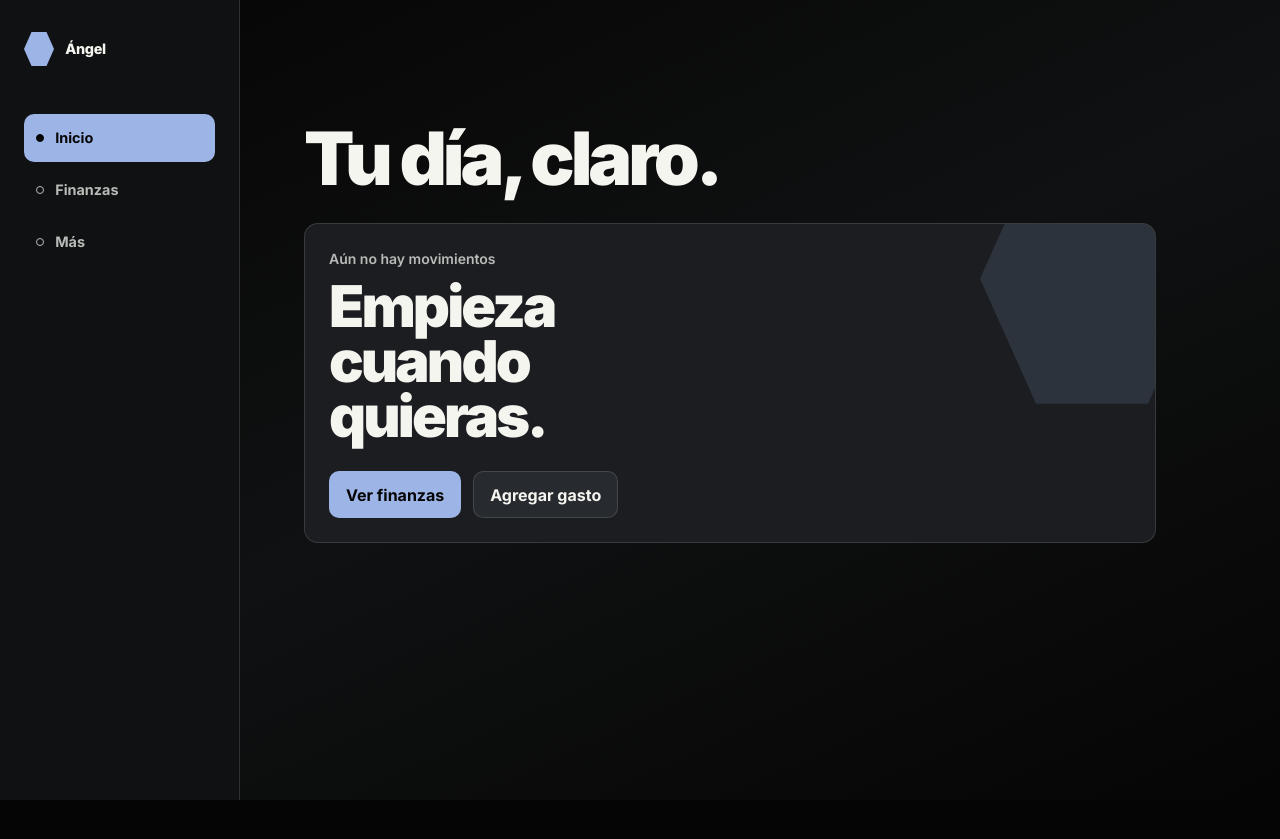
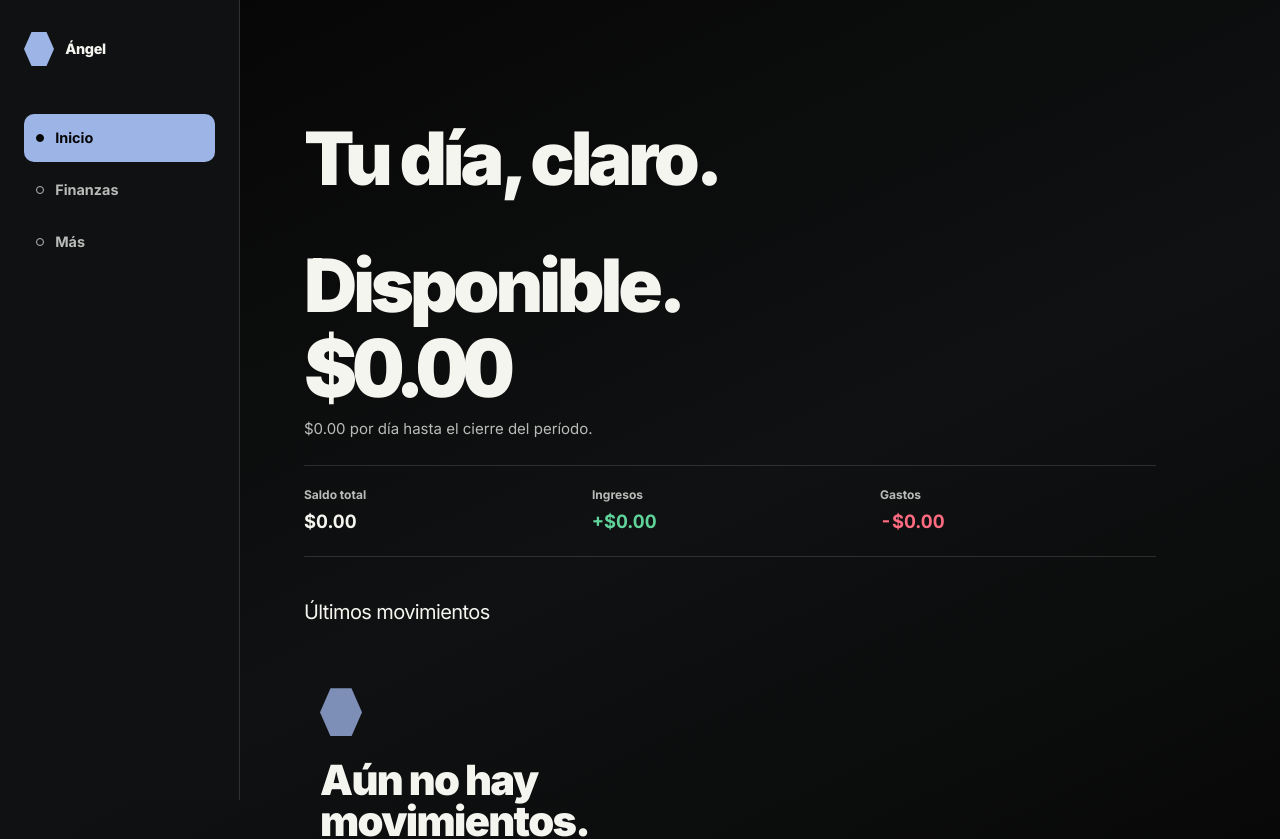
Before and after one commit to Angel-pg8/DashBoardPersonal, a React (Vite) app: page / in a window 1280 px wide. Shown: the top 839 px of the page. Before the commit the page ends 800 px from the top, so only its background shows below. Built offline with nearby package versions, Linux system fonts and the light colour scheme.

Commit message:
wip(finance): summary section draft

```diff
--- a/src/App.tsx
+++ b/src/App.tsx
@@ -1,8 +1,10 @@
 import { useEffect, useState } from 'react'
 import { BottomNav, type AppRoute, SideNav } from './components/ui/Navigation'
-import { Button } from './components/ui/Button'
 import { Card } from './components/ui/Card'
 import { Chip } from './components/ui/Chip'
+import { db } from './db/database'
+import type { Account, Budget, Category, Transaction } from './db/types'
+import { SummarySection } from './features/finance/SummarySection'
 import { resolveTone, type TonePreference } from './lib/tone'
 import { FinancePage } from './features/finance/FinancePage'
 
@@ -22,8 +24,20 @@ function readFinancePeriodStartDay(): number {
   return Number.isInteger(value) && value >= 1 && value <= 31 ? value : 1
 }
 
-function HomePage({ onFinance, onQuickEntry }: { onFinance: () => void; onQuickEntry: () => void }) {
-  return <div className="page"><h1 className="page__title">Tu día, claro.</h1><Card className="home-hero"><p className="eyeless-label">Aún no hay movimientos</p><p className="home-hero__title">Empieza cuando quieras.</p><div className="home-actions"><Button onClick={onFinance}>Ver finanzas</Button><Button variant="secondary" onClick={onQuickEntry}>Agregar gasto</Button></div></Card></div>
+function localDate(): string {
+  const now = new Date()
+  return `${now.getFullYear()}-${String(now.getMonth() + 1).padStart(2, '0')}-${String(now.getDate()).padStart(2, '0')}`
+}
+
+function HomePage({ onFinance, onQuickEntry, periodStartDay }: { onFinance: () => void; onQuickEntry: () => void; periodStartDay: number }) {
+  const [accounts, setAccounts] = useState<Account[]>([])
+  const [budgets, setBudgets] = useState<Budget[]>([])
+  const [categories, setCategories] = useState<Category[]>([])
+  const [transactions, setTransactions] = useState<Transaction[]>([])
+
+  useEffect(() => { void Promise.all([db.accounts.toArray(), db.budgets.toArray(), db.categories.toArray(), db.transactions.toArray()]).then(([nextAccounts, nextBudgets, nextCategories, nextTransactions]) => { setAccounts(nextAccounts); setBudgets(nextBudgets); setCategories(nextCategories); setTransactions(nextTransactions) }) }, [])
+
+  return <div className="page"><h1 className="page__title">Tu día, claro.</h1><SummarySection accounts={accounts} budgets={budgets} categories={categories} transactions={transactions} today={localDate()} startDay={periodStartDay} onQuickEntry={onQuickEntry} onFinance={onFinance} /></div>
 }
 
 function MorePage({ preference, setPreference }: { preference: TonePreference; setPreference: (preference: TonePreference) => void }) {
@@ -48,7 +62,7 @@ export default function App() {
   const updatePreference = (next: TonePreference) => { localStorage.setItem(preferenceKey, next); setPreference(next) }
   const updatePeriodStartDay = (day: number) => { localStorage.setItem(financePeriodStartDayKey, String(day)); setPeriodStartDay(day) }
   const openQuickEntry = () => { setRoute('finance'); setQuickOpen(true) }
-  const page = route === 'home' ? <HomePage onFinance={() => setRoute('finance')} onQuickEntry={openQuickEntry} /> : route === 'finance' ? <FinancePage quickOpen={quickOpen} onQuickOpenChange={setQuickOpen} periodStartDay={periodStartDay} onPeriodStartDayChange={updatePeriodStartDay} /> : <MorePage preference={preference} setPreference={updatePreference} />
+  const page = route === 'home' ? <HomePage onFinance={() => setRoute('finance')} onQuickEntry={openQuickEntry} periodStartDay={periodStartDay} /> : route === 'finance' ? <FinancePage quickOpen={quickOpen} onQuickOpenChange={setQuickOpen} periodStartDay={periodStartDay} onPeriodStartDayChange={updatePeriodStartDay} /> : <MorePage preference={preference} setPreference={updatePreference} />
 
   return <div className="app-shell"><aside className="side-rail"><div className="brand"><span className="brand__hex" aria-hidden="true" />Ángel</div><SideNav route={route} onNavigate={setRoute} /></aside><main className="main"><div className="mobile-brand brand"><span className="brand__hex" aria-hidden="true" />Ángel</div>{page}</main><BottomNav route={route} onNavigate={setRoute} /></div>
 }
--- a/src/features/finance/FinancePage.tsx
+++ b/src/features/finance/FinancePage.tsx
@@ -12,14 +12,15 @@ import { accountBalanceCents, categoriesByUsage } from '../../lib/budget'
 import { formatUsdCents, parseAmountCents, parseSignedAmountCents } from '../../lib/money'
 import { MovementsSection } from './MovementsSection'
 import { BudgetSection } from './BudgetSection'
+import { SummarySection } from './SummarySection'
 
 type EntryType = Transaction['type']
 type DateChoice = 'today' | 'yesterday' | 'other'
 type AccountForm = { name: string; kind: AccountKind; openingBalance: string }
 type FinanceToast = { id: string; transactionId?: string; message: string; action?: 'delete' | 'restore' } | null
-type FinanceTab = 'movements' | 'budget' | 'accounts'
+type FinanceTab = 'summary' | 'movements' | 'budget' | 'accounts'
 
-const financeTabs = [{ id: 'movements', label: 'Movimientos' }, { id: 'budget', label: 'Presupuesto' }, { id: 'accounts', label: 'Cuentas' }]
+const financeTabs = [{ id: 'summary', label: 'Resumen' }, { id: 'movements', label: 'Movimientos' }, { id: 'budget', label: 'Presupuesto' }, { id: 'accounts', label: 'Cuentas' }]
 
 function localDate(date = new Date()): string {
   const month = String(date.getMonth() + 1).padStart(2, '0')
@@ -43,7 +44,7 @@ export function FinancePage({ quickOpen, onQuickOpenChange, periodStartDay, onPe
   const [categories, setCategories] = useState<Category[]>([])
   const [transactions, setTransactions] = useState<Transaction[]>([])
   const [accountEditor, setAccountEditor] = useState<Account | null | 'new'>(null)
-  const [tab, setTab] = useState<FinanceTab>('movements')
+  const [tab, setTab] = useState<FinanceTab>('summary')
   const [toast, setToast] = useState<FinanceToast>(null)
 
   const reload = useCallback(async () => {
@@ -72,6 +73,7 @@ export function FinancePage({ quickOpen, onQuickOpenChange, periodStartDay, onPe
     <div className="page finance-page">
       <div className="finance-page__heading"><div><h1 className="page__title">Finanzas.</h1><p className="page__intro">Registra lo de hoy sin perder el ritmo.</p></div><Button className="finance-page__add" onClick={() => onQuickOpenChange(true)}>Agregar gasto</Button></div>
       <Tabs tabs={financeTabs} value={tab} onChange={(nextTab) => setTab(nextTab as FinanceTab)} />
+      {tab === 'summary' && <SummarySection accounts={accounts} budgets={budgets} categories={categories} transactions={transactions} today={localDate()} startDay={periodStartDay} onQuickEntry={() => onQuickOpenChange(true)} />}
       {tab === 'accounts' && <><Card className="finance-accounts">
         <div className="finance-section-header"><div><h2>Cuentas</h2><p>El saldo sale de tus movimientos.</p></div><Button variant="ghost" onClick={() => setAccountEditor('new')}>Nueva cuenta</Button></div>
         {accountRows.length === 0 ? <p className="finance-empty">Crea una cuenta para registrar tu primer movimiento.</p> : <div className="account-list">{accountRows.map(({ account, balanceCents }) => <button className="account-row" key={account.id} onClick={() => setAccountEditor(account)}><span><strong>{account.name}</strong><small>{accountKindLabel(account.kind)}</small></span><b className="money-value">{formatUsdCents(balanceCents)}</b></button>)}</div>}
--- /dev/null
+++ b/src/features/finance/SummarySection.tsx
@@ -0,0 +1,47 @@
+import { useMemo } from 'react'
+import { Button } from '../../components/ui/Button'
+import { EmptyState } from '../../components/ui/EmptyState'
+import { ListItem } from '../../components/ui/ListItem'
+import type { Account, Budget, Category, Transaction } from '../../db/types'
+import { financeOverview } from '../../lib/budget'
+import { formatUsdCents } from '../../lib/money'
+
+function transactionLabel(transaction: Transaction, categories: readonly Category[], accounts: readonly Account[]): string {
+  if (transaction.type === 'transfer') {
+    const origin = accounts.find((account) => account.id === transaction.accountId)?.name ?? 'Cuenta'
+    const destination = accounts.find((account) => account.id === transaction.transferAccountId)?.name ?? 'Cuenta'
+    return `${origin} → ${destination}`
+  }
+  return categories.find((category) => category.id === transaction.categoryId)?.name ?? (transaction.type === 'income' ? 'Ingreso' : 'Gasto')
+}
+
+function transactionAmount(transaction: Transaction): string {
+  if (transaction.type === 'income') return `+${formatUsdCents(transaction.amountCents)}`
+  if (transaction.type === 'expense') return formatUsdCents(-transaction.amountCents)
+  return formatUsdCents(transaction.amountCents)
+}
+
+function transactionDate(date: string): string {
+  return new Intl.DateTimeFormat('es-SV', { day: 'numeric', month: 'short' }).format(new Date(`${date}T12:00:00`))
+}
+
+export function SummarySection({ accounts, budgets, categories, transactions, today, startDay, onQuickEntry, onFinance }: {
+  accounts: Account[]
+  budgets: Budget[]
+  categories: Category[]
+  transactions: Transaction[]
+  today: string
+  startDay: number
+  onQuickEntry?: () => void
+  onFinance?: () => void
+}): JSX.Element {
+  const overview = useMemo(() => financeOverview({ accounts, budgets, categories, transactions, today, startDay }), [accounts, budgets, categories, startDay, today, transactions])
+
+  return <section className="finance-summary" aria-labelledby="summary-title">
+    <div className="summary-available"><h2 id="summary-title">Disponible.</h2><b className="money-value">{formatUsdCents(overview.availableCents)}</b><p>{formatUsdCents(overview.availablePerDayCents)} por día hasta el cierre del período.</p></div>
+    <div className="summary-stats"><div><span>Saldo total</span><b className="money-value">{formatUsdCents(overview.totalBalanceCents)}</b></div><div><span>Ingresos</span><b className="money-value summary-income">+{formatUsdCents(overview.incomeCents)}</b></div><div><span>Gastos</span><b className="money-value summary-expense">{formatUsdCents(-overview.expenseCents)}</b></div></div>
+    {overview.alerts.length > 0 && <section className="summary-alerts" aria-labelledby="alert-title"><h3 id="alert-title">Límites cerca</h3>{overview.alerts.map((alert) => { const category = categories.find((item) => item.id === alert.categoryId); return <p className={alert.status === 'exceeded' ? 'summary-alert summary-alert--exceeded' : 'summary-alert'} key={alert.categoryId}><strong>{category?.name ?? 'Categoría'}</strong><span>{alert.status === 'exceeded' ? `Superaste el límite por ${formatUsdCents(Math.abs(alert.remainingCents ?? 0))}.` : `Quedan ${formatUsdCents(alert.remainingCents ?? 0)}.`}</span></p> })}</section>}
+    <section className="summary-latest" aria-labelledby="latest-title"><h3 id="latest-title">Últimos movimientos</h3>{overview.recentTransactions.length === 0 ? <EmptyState title="Aún no hay movimientos." description="Agrega el primero cuando lo necesites." /> : overview.recentTransactions.map((transaction) => <ListItem key={transaction.id} title={transactionLabel(transaction, categories, accounts)} detail={`${transactionDate(transaction.date)}${transaction.note ? ` · ${transaction.note}` : ''}`} end={<b className={`money-value summary-transaction summary-transaction--${transaction.type}`}>{transactionAmount(transaction)}</b>} />)}</section>
+    {(onQuickEntry || onFinance) && <div className="summary-actions">{onQuickEntry && <Button onClick={onQuickEntry}>Agregar gasto</Button>}{onFinance && <Button variant="secondary" onClick={onFinance}>Ver finanzas</Button>}</div>}
+  </section>
+}
--- a/src/lib/budget.ts
+++ b/src/lib/budget.ts
@@ -1,5 +1,5 @@
 import type { Account, Budget, Category, Transaction } from '../db/types'
-import { daysRemainingInFinancePeriod, financePeriod, previousFinancePeriodKey } from './period'
+import { daysRemainingInFinancePeriod, financePeriod, financePeriodKey, previousFinancePeriodKey } from './period'
 
 export type BudgetStatus = 'none' | 'normal' | 'warning' | 'exceeded'
 
@@ -10,6 +10,17 @@ export type CategoryBudgetSummary = {
   remainingCents: number | null
   progress: number
   status: BudgetStatus
+}
+
+export type FinanceOverview = {
+  periodKey: string
+  availableCents: number
+  availablePerDayCents: number
+  totalBalanceCents: number
+  incomeCents: number
+  expenseCents: number
+  alerts: CategoryBudgetSummary[]
+  recentTransactions: Transaction[]
 }
 
 function isActive(transaction: Transaction): boolean {
@@ -93,6 +104,30 @@ export function totalActiveAccountBalanceCents(accounts: readonly Account[], tra
   return accounts.reduce((total, account) => total + (account.deletedAt === undefined && !account.archived ? accountBalanceCents(account, transactions) : 0), 0)
 }
 
+export function financeOverview({ accounts, budgets, categories, transactions, today, startDay = 1 }: { accounts: readonly Account[]; budgets: readonly Budget[]; categories: readonly Category[]; transactions: readonly Transaction[]; today: string; startDay?: number }): FinanceOverview {
+  const periodKey = financePeriodKey(today, startDay)
+  const periodTransactions = transactionsForPeriod(transactions, periodKey, startDay)
+  const expenseCents = totalByTypeCents(periodTransactions, 'expense')
+  const available = availableCents(totalBudgetLimitCents(budgets, periodKey), periodTransactions)
+  const alerts = categoryBudgetSummaries(categories, budgets, periodTransactions, periodKey)
+    .filter((summary) => summary.status === 'warning' || summary.status === 'exceeded')
+    .sort((left, right) => right.progress - left.progress)
+  const recentTransactions = transactions
+    .filter(isActive)
+    .sort((left, right) => right.date.localeCompare(left.date) || right.updatedAt.localeCompare(left.updatedAt))
+    .slice(0, 5)
+  return {
+    periodKey,
+    availableCents: available,
+    availablePerDayCents: availablePerDayForPeriodCents(available, today, startDay),
+    totalBalanceCents: totalActiveAccountBalanceCents(accounts, transactions),
+    incomeCents: totalByTypeCents(periodTransactions, 'income'),
+    expenseCents,
+    alerts,
+    recentTransactions,
+  }
+}
+
 export function availablePerDayCents(available: number, daysRemaining: number): number {
   return Math.trunc(available / Math.max(1, daysRemaining))
 }
--- a/src/styles/index.css
+++ b/src/styles/index.css
@@ -108,6 +108,25 @@ button:focus-visible, input:focus-visible, select:focus-visible { outline: 3px s
 .account-row:last-child { border-bottom: 0; }
 .money-value { font-variant-numeric: tabular-nums; font-size: 1rem; }
 .finance-page__hint { margin-top: .9rem; }
+.finance-summary { margin-top: .25rem; }
+.summary-available { padding: 1.75rem 0 1.5rem; border-bottom: 1px solid var(--color-line); }
+.summary-available h2 { max-width: 8ch; margin: 0; font-size: clamp(2.3rem, 9vw, 4.6rem); font-weight: 820; letter-spacing: -.055em; line-height: .95; }
+.summary-available .money-value { display: block; margin-top: .65rem; font-size: clamp(2.45rem, 10vw, 5rem); font-weight: 820; letter-spacing: -.06em; line-height: .92; }
+.summary-available p { margin: .85rem 0 0; color: var(--color-muted); font-size: .9375rem; }
+.summary-stats { display: grid; grid-template-columns: repeat(3, minmax(0, 1fr)); gap: .75rem; padding: 1.25rem 0; border-bottom: 1px solid var(--color-line); }
+.summary-stats div { display: grid; gap: .28rem; }
+.summary-stats span { color: var(--color-muted); font-size: .75rem; font-weight: 700; }
+.summary-stats b { font-size: clamp(.9rem, 4vw, 1.15rem); }
+.summary-income { color: var(--color-income); }
+.summary-expense { color: var(--color-expense); }
+.summary-alerts, .summary-latest { margin-top: 2.5rem; }
+.summary-alerts h3, .summary-latest h3 { margin: 0 0 .85rem; font-size: 1.25rem; letter-spacing: -.03em; }
+.summary-alert { display: flex; justify-content: space-between; gap: 1rem; margin: 0; padding: .9rem 0; border-bottom: 1px solid var(--color-line); color: #f2c879; font-size: .875rem; line-height: 1.45; }
+.summary-alert span { text-align: right; }
+.summary-alert--exceeded { color: var(--color-expense); }
+.summary-transaction--income { color: var(--color-income); }
+.summary-transaction--expense { color: var(--color-expense); }
+.summary-actions { display: flex; flex-wrap: wrap; gap: .75rem; margin-top: 2rem; }
 .budget-section { margin-top: .25rem; }
 .budget-section__header { align-items: end; }
 .budget-start-day { max-width: 13rem; margin-top: 1.25rem; }
@@ -163,5 +182,5 @@ button:focus-visible, input:focus-visible, select:focus-visible { outline: 3px s
 @keyframes sheet-up { from { opacity: 0; transform: translateY(24px); } to { opacity: 1; transform: translateY(0); } }
 @keyframes fade-in { from { opacity: 0; } to { opacity: 1; } }
 @media (min-width: 1024px) { .app-shell { display: grid; grid-template-columns: 240px minmax(0, 1fr); } .side-rail { position: sticky; top: 0; height: 100dvh; padding: 2rem 1.5rem; border-right: 1px solid var(--color-line); background: var(--color-charcoal); } .side-nav { display: grid; gap: .25rem; margin-top: 3rem; } .side-nav .nav-item { grid-template-columns: 16px 1fr; justify-items: start; padding: 0 .75rem; border-radius: 10px; font-size: .9rem; } .side-nav .nav-item--active { color: var(--color-black); background: var(--accent); } .side-nav .nav-item--active .nav-item__mark { border-color: var(--color-black); background: var(--color-black); } .bottom-nav, .mobile-brand { display: none; } .main { width: min(100%, 980px); margin: 0; padding: 3.25rem 4rem; } .page__title { margin-top: 4.5rem; } }
-@media (max-width: 420px) { .finance-page__heading { align-items: start; flex-direction: column; } .finance-page__add { width: 100%; margin-top: -1rem; margin-bottom: 1.25rem; } .finance-movements__header { align-items: stretch; flex-direction: column; } .finance-month { flex-basis: auto; } .movement-row__type { min-width: 4.4rem; } }
+@media (max-width: 420px) { .finance-page__heading { align-items: start; flex-direction: column; } .finance-page__add { width: 100%; margin-top: -1rem; margin-bottom: 1.25rem; } .finance-movements__header { align-items: stretch; flex-direction: column; } .finance-month { flex-basis: auto; } .movement-row__type { min-width: 4.4rem; } .summary-stats { gap: .5rem; } .summary-alert { align-items: start; flex-direction: column; gap: .25rem; } .summary-alert span { text-align: left; } }
 @media (prefers-reduced-motion: reduce) { *, *::before, *::after { scroll-behavior: auto !important; animation-duration: 1ms !important; animation-iteration-count: 1 !important; transition-duration: 1ms !important; } .toast__progress { animation: none !important; } }
```
Also changed, not shown: 1 other file (tests, documents, lock files or other folders).
